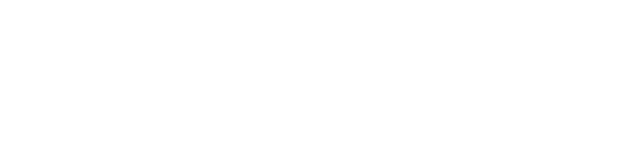
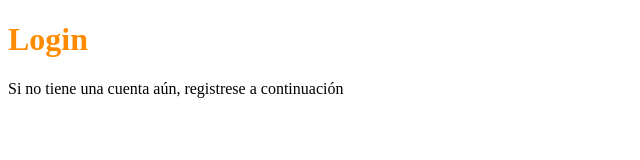
Before and after one commit to SalvadorCasas/ProyectoISPC_Grupo8, a plain HTML site: page index.html in a window 1280 px wide. Shown: the whole page, without its empty margins (0-640 px from the left). Drawn offline with Linux system fonts and the light colour scheme.

Commit message:
archivo.css

```diff
--- a/css/archivo.css
+++ b/css/archivo.css
@@ -0,0 +1,3 @@
+h1{
+    color:darkorange
+}
--- a/index.html
+++ b/index.html
@@ -4,9 +4,11 @@
     <meta charset="UTF-8">
     <meta http-equiv="X-UA-Compatible" content="IE=edge">
     <meta name="viewport" content="width=device-width, initial-scale=1.0">
+    <link rel="stylesheet" href= "css/archivo.css">
     <title>NombreDeEmprendimiento</title>
 </head>
 <body>
-
+<h1>Login</h1>
+<p>Si no tiene una cuenta aún, registrese a continuación</p>
 </body>
 </html>
```
